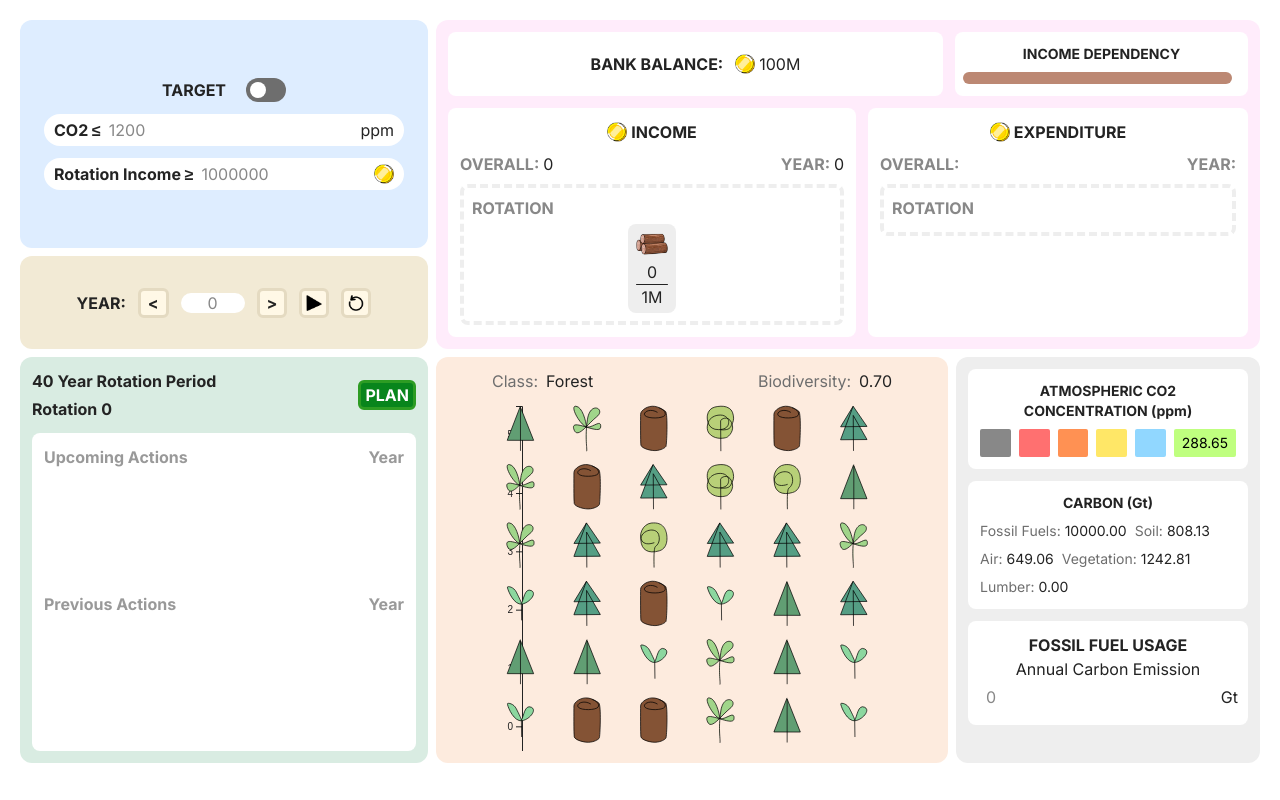
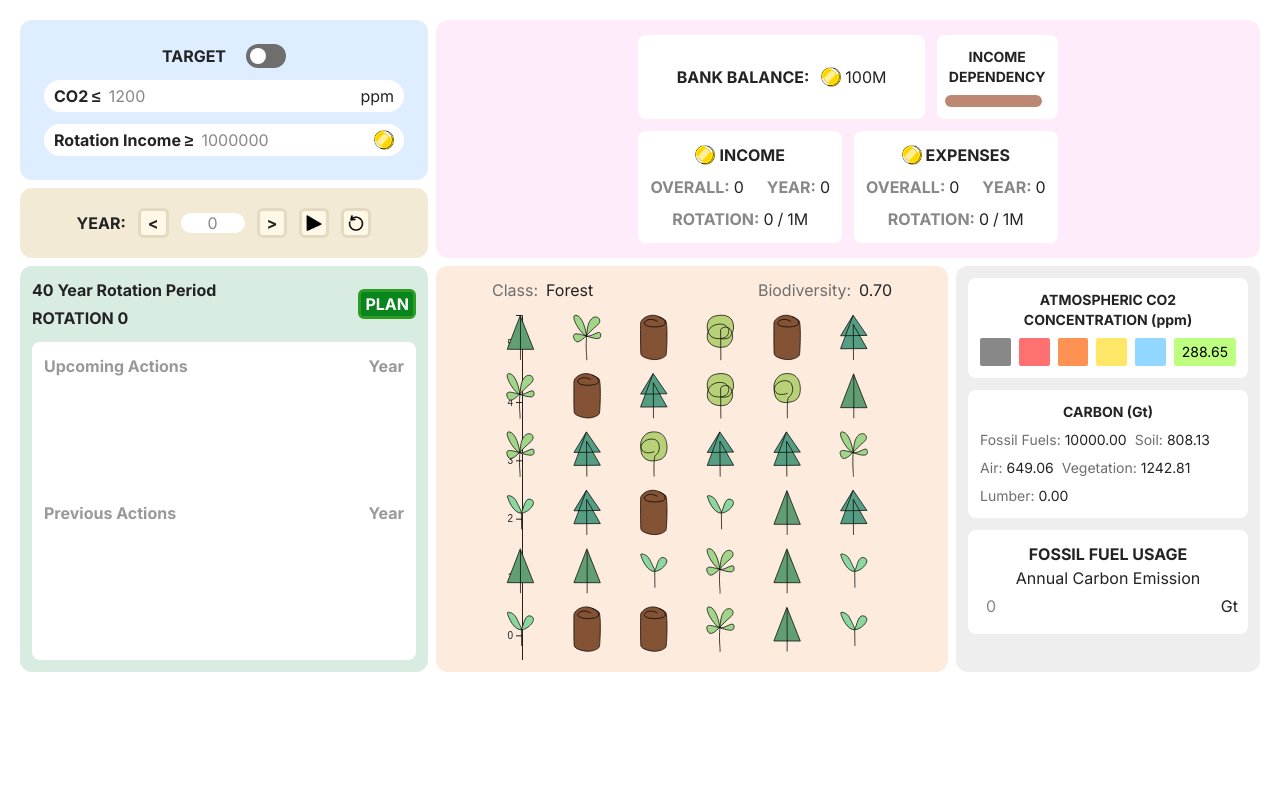
Before and after one commit to ggn1/microworld_dissertation_tcd, a Next.js app: page /world in a window 1280 px wide. Built offline with nearby package versions, Linux system fonts and the light colour scheme.

Commit message:
fixed expenses bug

```diff
--- a/app/components/MoneyViewer.jsx
+++ b/app/components/MoneyViewer.jsx
@@ -2,12 +2,11 @@
 
     import Money from './Money.jsx'
     import PropBar from "./PropBar.jsx"
-    import { Tooltip } from 'react-tooltip'
     import { useState, useEffect } from "react"
 
     const MoneyViewer = ({
         targets, funds, income, resources, dependency,
-        hideTargets, hideIncDep
+        hideTargets, hideIncDep, expenses
     }) => {
         /**
          * This component displays income targets as
@@ -15,12 +14,12 @@
          * @param funds: Total bank balance.
          * @param targets: An object mapping current rotation target income
          *                 from each income stream.
-         * @param income: Latest cumulative income of the form {
-         *                  total: Big(...), timber: Big(...),
-         *                  ntfp: Big(...), recreation: Big(...)
-         *                }.
+         * @param income: Total and resource specific
+         *                overall, annual, and per rotation income.
          * @param dependency: An object with latest dependency associated with
          *                    each income stream.
+         * @param expenses: Total and resource specific
+         *                  overall, annual, and per rotation expenditure.
          * @param hideTargets: Whether income targets are hidden.
          * @param resources: Available resources in the world.
          * @param hideIncDep: Hide income dependency panel.
@@ -30,12 +29,26 @@
         const colorDefault = "#EEEEEE"
         const incomeSources = JSON.parse(process.env.NEXT_PUBLIC_INCOME_SOURCES)
 
-        const [resourceData, setResourceData] = useState([])
+        const [resourceIncData, setResourceIncData] = useState([])
+        const [resourceExpData, setResourceExpData] = useState([])
+        const [breakdown, setBreakdown] = useState("rotation")
 
-        const getResourceValues = () => {
+        const getNumActiveResources = () => {
+            /**
+             * Returns the no. of resources that
+             * the user is dependent on.
+             */
+            let numResources = 0
+            for (const [res, dep] of Object.entries(dependency)) {
+                numResources += Number(dep > 0)
+            }
+            return numResources
+        }
+
+        const getResourceIncDivs = () => {
             /**
              * Returns a list of renderable divs containing all
-             * relavent data per resource.
+             * relavent income related data per resource.
              * @return: List of <div>s with all resource information.
              */
             let resourceData = []
@@ -51,16 +64,13 @@
                                 targets[resource]
                             ) || hideTargets ? colorDefault : colorGood}}
                         >
-                            <div className='flex justify-center items-center'>
                             <img
                                 src={incomeSources[resource].image}
-                                    className="h-8 w-auto hover:scale-110"
+                                className="h-8 w-auto"
                                 data-tooltip-id={`tooltip-${resource}`}
                                 data-tooltip-content={incomeSources[resource].label}
                                 data-tooltip-place="left"
                             />
-                                <Tooltip id={`tooltip-${resource}`}/>
-                            </div>
                             <Money amountBig={income.rotation[resource]} showUnit={false}/>
                             {!hideTargets && <>
                                 <div className="bg-[#232323] h-[1px] rounded-full w-full"></div>
@@ -74,9 +84,42 @@
             return resourceData
         }
 
+        const getResourceExpDivs = () => {
+            /**
+             * Returns a list of renderable divs containing all
+             * relavent expenditure related data per resource.
+             * @return: List of <div>s with all resource information.
+             */
+            let resourceData = []
+            for (const resource of Object.keys(incomeSources)) {
+                if (dependency[resource] > 0) {
+                    resourceData.push(
+                        <div
+                            className="
+                                rounded-lg px-2 py-1 text-center
+                                flex flex-col justify-center items-center
+                            "
+                            style={{backgroundColor: colorDefault}}
+                        >
+                            <img
+                                src={incomeSources[resource].image}
+                                className="h-8 w-auto"
+                                data-tooltip-id={`tooltip-${resource}`}
+                                data-tooltip-content={incomeSources[resource].label}
+                                data-tooltip-place="left"
+                            />
+                            <Money amountBig={expenses.rotation[resource]} showUnit={false}/>
+                        </div>
+                    )
+                }
+            }
+            return resourceData
+        }
+
         useEffect(() => {
             Object.keys(targets).length > 0 &&
-            setResourceData(getResourceValues())
+            setResourceIncData(getResourceIncDivs())
+            setResourceExpData(getResourceExpDivs())
         }, [targets, income, hideTargets])
 
         return (
@@ -115,64 +158,86 @@
                             </div>
                         </div>
                         {/* ROTATION */}
+                        {
+                            getNumActiveResources() > 1 ?
                             <div className='
                                 p-2 flex flex-col gap-1 border-4 border-[#EEEEEE]
                                 justify-center items-center rounded-lg border-dashed
                             '>
                                 <div className='flex w-full gap-3 justify-between'>
-                                <div className='font-bold text-[#888]'>ROTATION</div>
-                                {(dependency.ntfp > 0 || dependency.recreation > 0) &&
+                                    <div className='font-bold text-[#888]'>ROTATION:</div>
                                     <div className='flex gap-1'>
-                                        <div className='font-bold text-[#888]'>TOTAL:</div>
                                         <Money amountBig={income.rotation.total} showUnit={false}/>
                                         {!hideTargets && <>
                                             <div>/</div>
                                             <Money amountBig={targets.total} showUnit={false}/>
                                         </>}
                                     </div>
-                                }
                                 </div>
                                 <div className='flex gap-2 justify-center'>
-                                {resourceData}
+                                    {resourceIncData}
+                                </div>
+                            </div> :
+                            <div className='flex items-center gap-1 justify-center'>
+                                <div className='font-bold text-[#888]'>ROTATION:</div>
+                                <div className='flex gap-1'>
+                                    <Money amountBig={income.rotation.total} showUnit={false}/>
+                                    {!hideTargets && <>
+                                        <div>/</div>
+                                        <Money amountBig={targets.total} showUnit={false}/>
+                                    </>}
                                 </div>
                             </div>
+                        }
+
                     </div>
-                    {/* Expenditure */}
+                    {/* Expenses */}
                     <div className='bg-[#FFFFFF] p-3 rounded-lg flex-grow text-center'>
                         <div className='flex gap-1 items-center justify-center font-bold mb-2'>
                             <img src="coin.png" className="h-5 w-5"/>
-                            EXPENDITURE
+                            EXPENSES
                         </div>
                         <div className='flex justify-between mb-2 gap-3'>
                             {/* Overall */}
                             <div className='flex items-center gap-1'>
                                 <div className='font-bold text-[#888]'>OVERALL:</div>
-                                {/* <Money amountBig={income.overall.total} showUnit={false}/> */}
+                                <Money amountBig={expenses.overall.total} showUnit={false}/>
                             </div>
                             {/* YEAR */}
                             <div className='flex items-center gap-1'>
                                 <div className=' font-bold text-[#888]'>YEAR:</div>
-                                {/* <Money amountBig={income.year.total} showUnit={false}/> */}
+                                <Money amountBig={expenses.year.total} showUnit={false}/>
                             </div>
                         </div>
                         {/* ROTATION */}
+                        {
+                            getNumActiveResources() > 1 ?
                             <div className='
                                 p-2 flex flex-col gap-1 border-4 border-[#EEEEEE]
                                 justify-center items-center rounded-lg border-dashed
                             '>
                                 <div className='flex w-full gap-3 justify-between'>
-                                <div className='font-bold text-[#888]'>ROTATION</div>
-                                {(dependency.ntfp > 0 || dependency.recreation > 0) &&
+                                    <div className='font-bold text-[#888]'>ROTATION:</div>
+                                    {getNumActiveResources() > 1 && <Money
+                                        amountBig={expenses.rotation.total}
+                                        showUnit={false}
+                                    />}
+                                </div>
+                                <div className='flex gap-2 justify-center'>
+                                    {resourceExpData}
+                                </div>
+                            </div>:
+                            <div className='flex items-center gap-1 justify-center'>
+                                <div className='font-bold text-[#888]'>ROTATION:</div>
                                 <div className='flex gap-1'>
-                                        <div className='font-bold text-[#888]'>TOTAL:</div>
-                                        {/* <Money amountBig={income.rotation.total} showUnit={false}/> */}
+                                    <Money amountBig={income.rotation.total} showUnit={false}/>
+                                    {!hideTargets && <>
+                                        <div>/</div>
+                                        <Money amountBig={targets.total} showUnit={false}/>
+                                    </>}
+                                </div>
                             </div>
                         }
-                            </div>
-                            <div className='flex gap-2 justify-center'>
-                                {/* {resourceData} */}
-                            </div>
-                        </div>
                     </div>
                 </div>
             </div>
--- a/app/components/PlanViewer.jsx
+++ b/app/components/PlanViewer.jsx
@@ -125,7 +125,7 @@ const PlanViewer = ({year, rotationPeriod, rotation, plan, pauseWorld}) => {
             <div className="flex justify-between items-center">
                 <div className="flex flex-col justisy-between gap-1">
                     <b>{rotationPeriod} Year Rotation Period</b>
-                    <b>Rotation {rotation}</b>
+                    <b>ROTATION {rotation}</b>
                 </div>
                 <Button
                     bgColor="#08851C" outlineColor="#2D9C23"
--- a/app/components/ResourceSalesTargets.jsx
+++ b/app/components/ResourceSalesTargets.jsx
@@ -11,7 +11,7 @@ const ResourceSalesTargets = ({targets}) => {
     )
 
     return (
-        <div className='flex flex-col justify-between gap-3'>
+        <div className='flex flex-col min-w-72 justify-between gap-3'>
             {Object.keys(incomeSources).map(resource =>
                 <div
                     className='
--- a/app/model/Simulation.js
+++ b/app/model/Simulation.js
@@ -49,6 +49,16 @@ export default class Simulation {
             }
             salesTargets["total"] = this.planner.getTargets().income
             return salesTargets
+        }
+        this.updateExpenses = (resource, change) => {
+            /**
+             * Allows one to update expenses of the year.
+             * @param resource: The resource that contributed to this change.
+             * @param change: The value to be added.
+             */
+            console.log("Updating Expenses: resource =", resource, ", change =", change)
+            this.expenses.year[resource] = this.expenses.year[resource].plus(change)
+            this.expenses.year.total = this.expenses.year.total.plus(change)
         }
         this.updateFunds = (change) => {
             /**
@@ -146,16 +156,22 @@ export default class Simulation {
                 const fellingCost = this.#mgmtActionCosts.fell * (
                     tree.height/tree.heightMax
                 )
+
                 // If not enough money to pay for planiting,
                 // then the action cannot be executed.
                 if (this.funds < fellingCost) return 0
+
                 // Pay the price for felling.
                 this.funds = this.funds.minus(fellingCost)
+                this.updateExpenses("timber", fellingCost)
+
                 // Fell the tree.
                 const [success, woodHarvested] = this.env.land.fellTree(
                     pos, treeType, treeLifeStage
                 ) // g
+
                 status = success
+
                 // Add harvested wood to available timber resource.
                 this.resources.timber.available += woodHarvested
             } else {
@@ -167,11 +183,14 @@ export default class Simulation {
             let pos = this.env.land.getFreeSpaces()
             if (pos.length > 0) { // Suitable spot found.
                 pos = pos[0]
-                // If not enough money to pay for planiting,
+                // If not enough money to pay for planting,
                 // then the action cannot be executed.
                 if (this.funds < this.#mgmtActionCosts.plant) return 0
+
                 // Pay the price for planting.
                 this.funds = this.funds.minus(this.#mgmtActionCosts.plant)
+                this.updateExpenses("timber", this.#mgmtActionCosts.plant)
+
                 // Plant the tree seedling.
                 status = this.env.land.plantTree(treeType, pos)
                 if (typeof(status) != "number") status = 1
@@ -245,15 +264,44 @@ export default class Simulation {
         // Update funds
         this.funds = this.funds.plus(this.income.year.total)
 
-        // Update overall & rotation income.
         for (const [resource, yearIncome] of Object.entries(this.income.year)) {
+            // Update overall income.
             this.income.overall[resource] = this.income.overall[resource].plus(yearIncome)
-            // Rotation income will be reset in the #updateRotattion function.
+            // Update rotation income.
             if (rotationUpdated) {
                 this.income.rotation[resource] = yearIncome
             } else {
                 this.income.rotation[resource] = this.income.rotation[resource].plus(yearIncome)
             }
+        }
+    }
+
+    #updateExpenditure(rotationUpdated) {
+        /**
+         * Updates overall and per rotation expenditure
+         * upon considering espenses from this year.
+         * @param rotationUpdated: Whether the rotation has changed.
+         */
+        for (const [resource, yearExpenses] of Object.entries(this.expenses.year)) {
+            // Update overall expenses.
+            this.expenses.overall[resource] = this.expenses.overall[resource].plus(yearExpenses)
+            // Update rotation expenses.
+            if (rotationUpdated) {
+                this.expenses.rotation[resource] = yearExpenses
+            } else {
+                this.expenses.rotation[resource] = this.expenses.rotation[
+                    resource
+                ].plus(yearExpenses)
+            }
+        }
+    }
+
+    #resetYearExpenses() {
+        /**
+         * Sets expenditure for the year back to 0 for each resource.
+         */
+        for (const resource of Object.keys(this.resources).concat(["total"])) {
+            this.expenses.year[resource] = Big(0)
         }
     }
 
@@ -293,20 +341,28 @@ export default class Simulation {
                 this.env.land.getDeadWoodPc,
                 this.updateFunds,
                 this.planner.getIncDep,
-                this.getFunds
+                this.getFunds,
+                this.updateExpenses
             ),
             recreation: new RecreationalActivities(
                 "recreation",
                 this.env.land.getBiodiversityPc,
                 this.updateFunds,
                 this.planner.getIncDep,
-                this.getFunds
+                this.getFunds,
+                this.updateExpenses
             )
         }
         this.income = {"year":{}, "overall":{}, "rotation":{}}
         for (const resource of Object.keys(this.resources).concat(["total"])) {
             for (const scale of ["year", "overall", "rotation"]) {
                 this.income[scale][resource] = Big(0)
+            }
+        }
+        this.expenses = {"year":{}, "overall":{}, "rotation":{}}
+        for (const resource of Object.keys(this.resources).concat(["total"])) {
+            for (const scale of ["year", "overall", "rotation"]) {
+                this.expenses[scale][resource] = Big(0)
             }
         }
         // Set status of all plans to -1.
@@ -413,12 +469,14 @@ export default class Simulation {
 
     #takeTimeStep() {
         /** Step forward in time by one step. */
+        this.#resetYearExpenses()
         const rotationUpdated = this.#updateRotation()
         this.#executePlans(this.time)
         this.time += 1
         this.env.takeTimeStep()
         this.resources.ntfp.updateAvailability()
         this.resources.recreation.updateAvailability()
+        this.#updateExpenditure(rotationUpdated)
         this.#generateIncome(rotationUpdated)
         this.updateSimUI()
         this.#recordData()
--- a/app/planner/page.jsx
+++ b/app/planner/page.jsx
@@ -134,7 +134,7 @@ const Planner = () => {
     return (
         simNotNull &&
         <div
-            className="p-5 flex justify-center gap-3"
+            className="p-5 flex justify-center gap-3 max-w-full"
             style={{
                 gridTemplateColumns: showIncDep ? "1fr 1fr 1fr" : "1fr",
                 placeItems: showIncDep ? "none" : "center"
@@ -144,8 +144,9 @@ const Planner = () => {
             <div
                 id="planner-main"
                 className="
+                    flex-grow
                     bg-[#EEEEEE] col-span-2 row-span-2 rounded-xl
-                    flex flex-col gap-5 p-3 max-w-screen-md
+                    flex flex-col gap-5 p-3 max-w-2xl
                 "
             >
                 {/* BACK BUTTON & ROTATION SETTER */}
--- a/app/world/page.jsx
+++ b/app/world/page.jsx
@@ -29,6 +29,7 @@ const Home = () => {
     const [incomeDependency, setIncomeDependency] = useState({})
     const [rotationPeriod, setRotationPeriod] = useState()
     const [income, setIncome] = useState({})
+    const [expenses, setExpenses] = useState({})
     const [funds, setFunds] = useState(0)
     const [curRotation, setCurRotation] = useState(1)
     const [rotationIncomeTargets, setRotationIncomeTargets] = useState({})
@@ -58,6 +59,7 @@ const Home = () => {
         setBdCat(sim.env.land.biodiversityCategory)
         setIncomeDependency({...sim.planner.incomeDependency})
         setRotationPeriod(sim.planner.rotationPeriod)
+        setExpenses({...sim.expenses})
         setIncome({...sim.income})
         setFunds(sim.funds)
         setCurRotation(sim.rotation)
@@ -193,11 +195,14 @@ const Home = () => {
                     showIncome={showIncomeTarget}
                 />
             </div>
-            <div id="world-money" className="rounded-xl bg-[#FFECFB] col-span-8 row-span-4 p-3">
+            <div id="world-money" className="rounded-xl bg-[#FFECFB] col-span-8 row-span-4 p-3
+                flex items-center justify-center
+            ">
                 {showIncPanel ? <MoneyViewer
                     funds={funds}
                     targets={rotationIncomeTargets}
                     income={income}
+                    expenses={expenses}
                     rotation={curRotation}
                     dependency={incomeDependency}
                     resources={sim.resources}
```
Also changed, not shown: app/model/IncomeSource.js (+12 -2 lines). Lines whose indentation alone changed are shown as unchanged.
